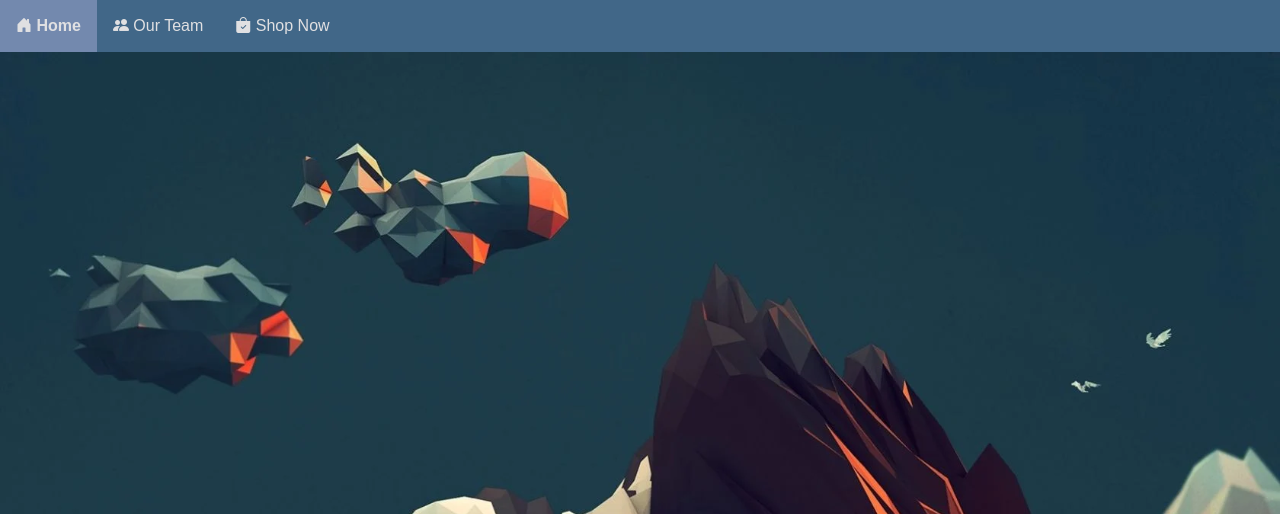
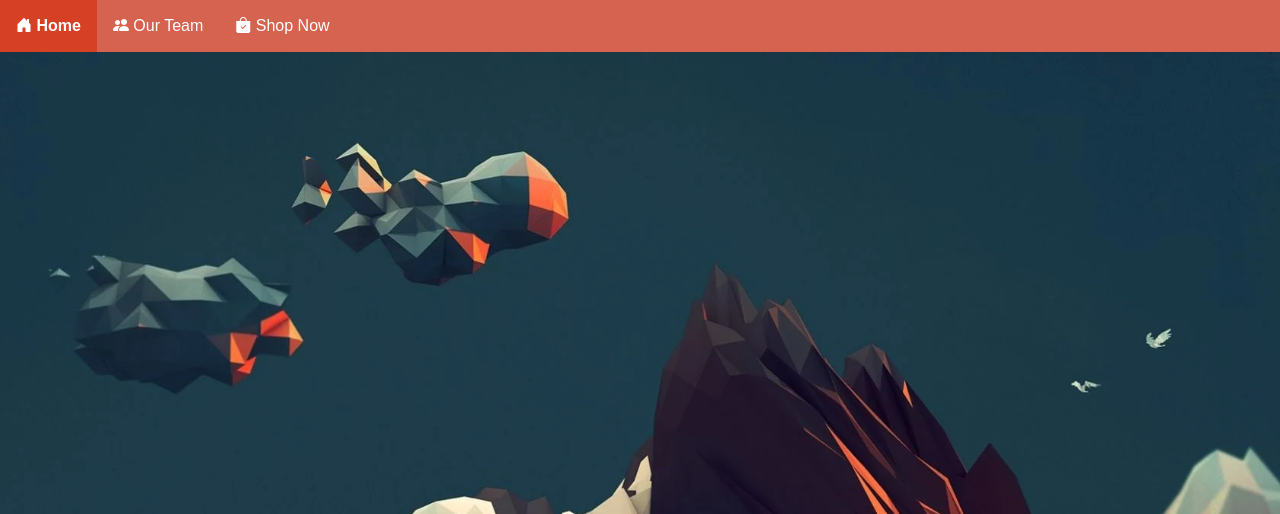
Before and after one commit to Cloynn7/ArtofCurious, a plain HTML site: page index.html in a window 1280 px wide. Shown: the top 514 px of the page. Drawn offline with nearby package versions, Linux system fonts and the light colour scheme.

Commit message:
color navbar

```diff
--- a/assets/css/main.css
+++ b/assets/css/main.css
@@ -23,7 +23,7 @@ body {
 /* Style the top navigation bar */
 .topnav {
   overflow: hidden;
-  background-color: #416788;
+  background-color: #D6634F;
   position: sticky;
   top: 0px;
   z-index: 100;
@@ -33,7 +33,7 @@ body {
 .topnav a {
   float: left;
   font-size: 16px;
-  color: #e0e0e2;
+  color: white;
   text-align: center;
   padding: 14px 16px;
   text-decoration: none;
@@ -41,14 +41,14 @@ body {
 
 /* Change color on hover */
 .topnav a:hover {
-  background-color: #7389ae;
-  color: #e0e0e2;
+  background-color: #d64024;
+  color: white;
 }
 
 /* Style active navbar*/
 .active {
   font-weight: bolder;
-  background-color: #7389ae;
+  background-color: #d64024;
   color: white;
 }
 
```
Also changed, not shown: assets/images/LOGO AOC.png.
